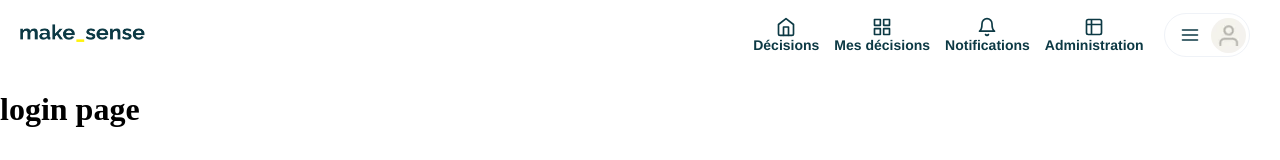
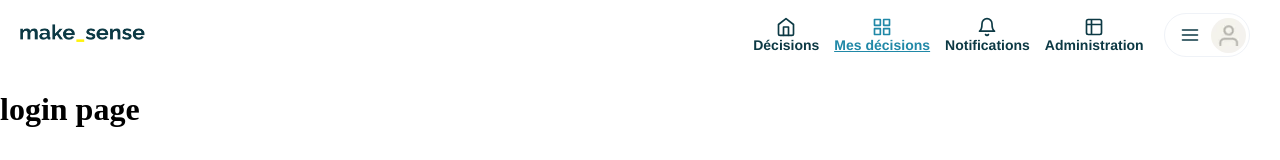
Before and after one commit to WildCodeSchool/2023-02-JS-RemoteFR-DeVMX-P3-Sense-Makers, a React (Vite) app in the folder frontend/: page / in a window 1280 px wide. In both pictures the pointer is over the element 928 px from the left and 35 px from the top of the page. Shown: the top 160 px of the page. Built offline with nearby package versions, Linux system fonts and the light colour scheme.

Commit message:
Add active color to icons

```diff
--- a/frontend/src/scss/_header.scss
+++ b/frontend/src/scss/_header.scss
@@ -40,6 +40,11 @@
       flex-direction: column;
       font-size: $fonte-size-s;
     }
+
+  :hover {
+    text-decoration: underline;
+    color: $color-primary-active;
+  }
   }
 }
 
```
